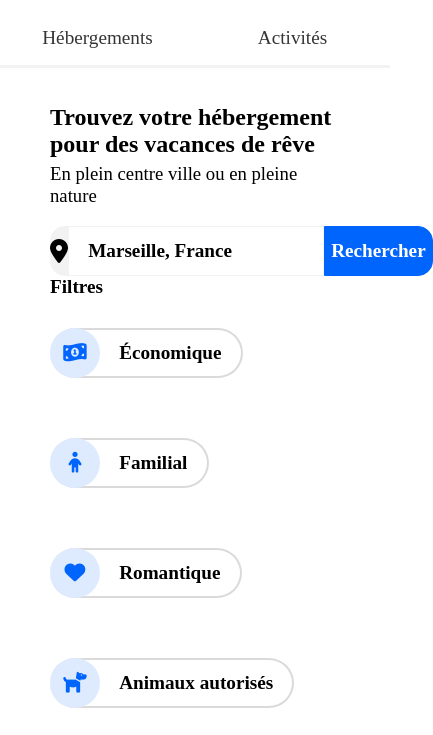
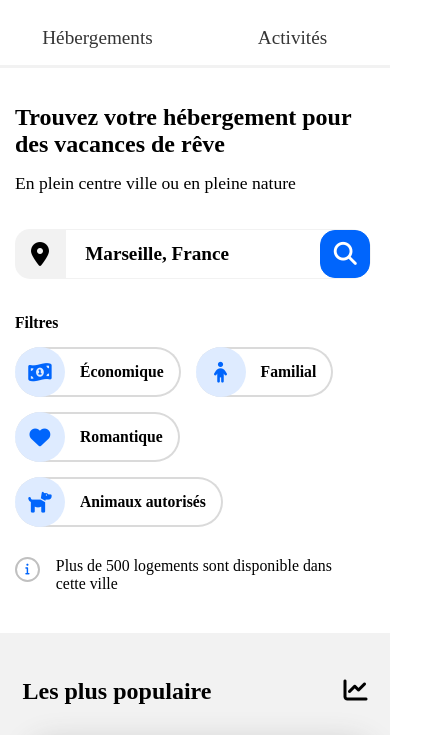
Before and after one commit to FusFendragon/LoicChevallier_2_14012021, a plain HTML site: page index.html in a window 390 px wide. Shown: the part 81-816 px from the top of the page, 433 px wide, since content can reach past the window. Drawn offline with Linux system fonts and the light colour scheme; a web font is replaced by a local one.

Commit message:
responsive filter add

```diff
--- a/index.html
+++ b/index.html
@@ -30,7 +30,9 @@
 					<div id="search-bloc">
 						<i class="fas fa-map-marker-alt"></i>
 						<input type="text" name="ville" id="ville" value="Marseille, France" required />
-						<input type="submit" value="Rechercher" id="search-button" />
+						<div id="border-button">
+						<button type="submit"id="search-button"><p>Rechercher</p><i class="fas fa-search"></i></button>
+						</div>
 					</div>
 				</form>
 				<div id="filter-key">
--- a/style.css
+++ b/style.css
@@ -85,6 +85,7 @@ h3 {
 	font-size: 1.5em;
 	background-color: #f2f2f2;
 	width: 50px;
+	min-width: 50px;
 	height: 50px;
 	border-bottom-left-radius: 15px;
 	border-top-left-radius: 15px;
@@ -100,17 +101,31 @@ h3 {
 	font-weight: 600;
 	padding: 0em 0em 0em 1em;
 }
+.input-container {
+	display: flex;
+
+}
 #search-button {
 	background-color: #0065fc;
 	border: 1px solid #0065fc;
 	border-top-right-radius: 15px;
 	border-bottom-right-radius: 15px;
-	width: 150px;
-	height: 50px;
+	width: 100%;
+	height: 100%;
 	color: white;
 	font-size: 1.2em;
 	font-weight: 600;
 }
+#search-button i {
+	display: none;
+	color: white;
+	font-size: 1.2em;
+	font-weight: 600;
+}
+#search-button p {
+	margin: 0px 10px;
+}
+
 #filter-key {
 	display: flex;
 	flex-wrap: wrap;
@@ -149,7 +164,7 @@ h3 {
 	top: -2px
 }
 .filter-button p {
-	padding: 0em 1em 0em 1em;
+	padding: 0px 15px;
 }
 #info-filter {
 	display: flex;
@@ -160,11 +175,13 @@ h3 {
 	justify-content: center;
 	align-items: center;
 	width: 25px;
+	min-width: 25px;
 	height: 25px;
 	border: 2px solid #c0c0c0;
 	border-radius: 15px;
 	color: #0065fc;
 	font-size: 0.8em;
+	box-sizing: border-box;
 }
 #info-filter p {
 	display: flex;
@@ -173,7 +190,58 @@ h3 {
 	font-size: 1.1em;
 	margin: 0em 1em;
 }
+@media screen and (max-width: 930px) {
+	#filter {
+		margin: 0px 15px;
+	}
+	#filter h3 {
+		font-size: 1.1em;
+		margin: 15px 0px 0px 0px;
+	}
+	#search-bloc {
 
+		margin: 35px 0px;
+	}
+	#search-button {
+		width: 50px;
+		height: 48px;
+		border-radius: 15px;
+	}
+	#ville {
+		border-right: none;
+	}
+	input#ville {
+		min-width: 100px;
+	}
+	#border-button {
+		border: 1px solid #f2f2f2;
+		border-left: none;
+		border-bottom-right-radius: 20px;
+		border-top-right-radius: 20px;
+	}
+	#search-button p {
+		display: none;
+	}
+	#search-button i {
+		display: inline;
+	}
+	#filter-key p:nth-child(1) {
+		justify-content: left;
+		padding: 0px;
+		width: 100%;
+	}
+	#filter-key p {
+		padding: 0px 15px;
+		font-size: 0.98em;
+	}
+	.filter-button {
+		margin: 15px 15px 0px 0px;
+	}
+	#info-filter {
+		font-size: 0.9em;
+		margin: 30px 0px 40px 0px;
+	}
+}
 /*result bloc*/
 
 #lodging {
@@ -479,7 +547,7 @@ p {
 	text-decoration: none;
 	color: #353535;
 }
-@media screen and (max-width: 768px) {
+@media screen and (max-width: 930px) {
 	header {
 		display: flex;
 		flex-direction: column;
```
